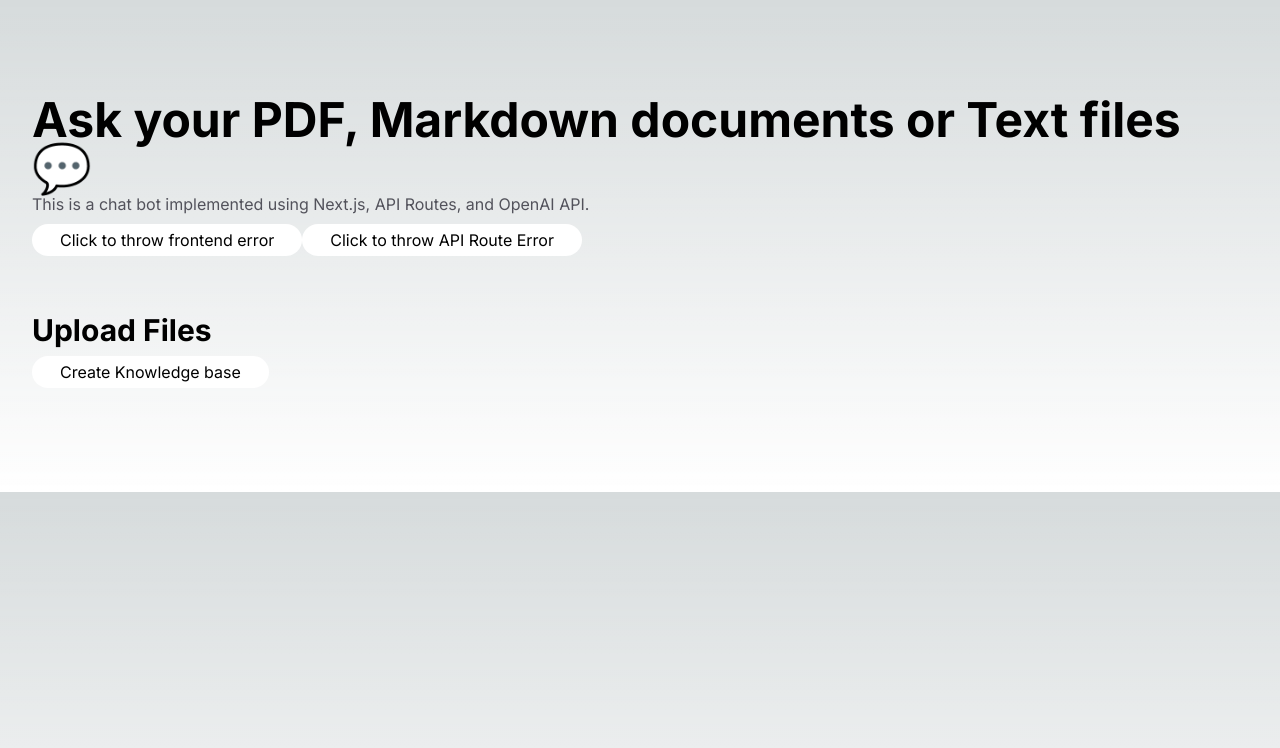
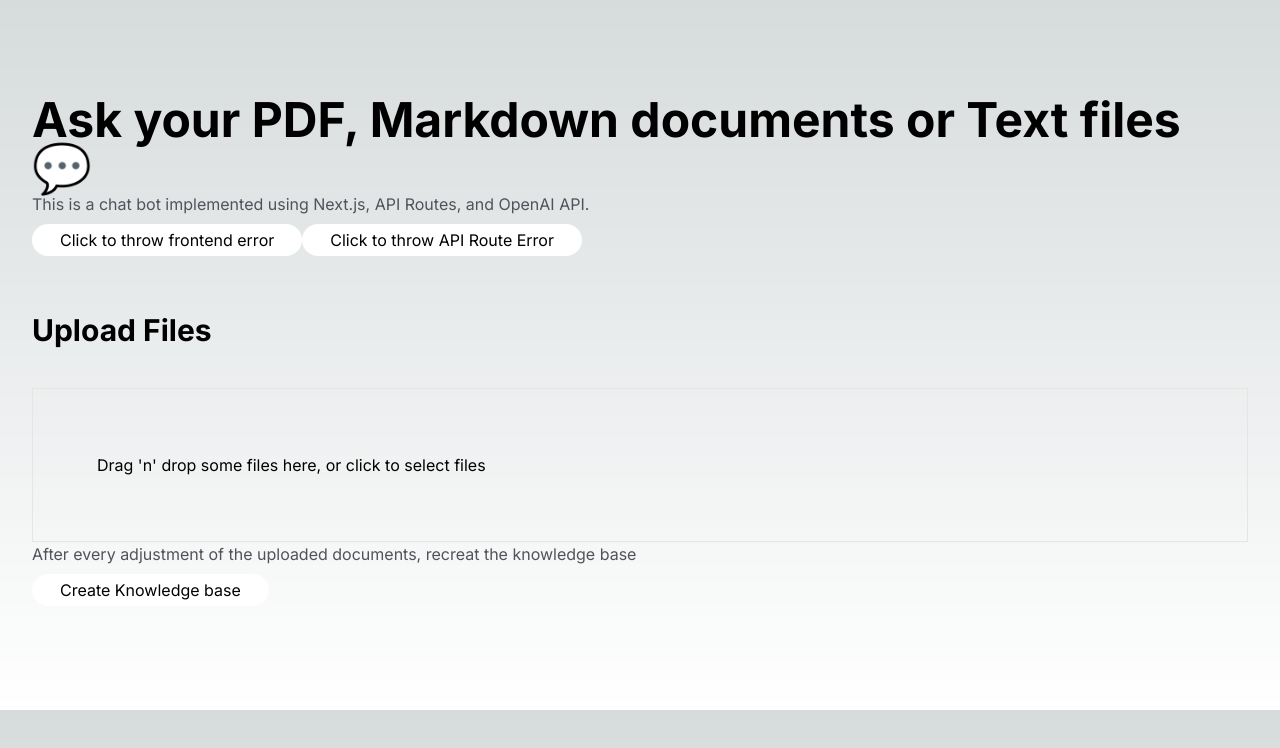
Before and after one commit to KobbyBawuah/Fullstack-Custom-AI-Chatbot, a Next.js app: page / in a window 1280 px wide. Shown: the top 748 px of the page. Built offline with nearby package versions, Linux system fonts and the light colour scheme.

Commit message:
basic DnD funtionality with basic preview section

```diff
--- a/app/page.tsx
+++ b/app/page.tsx
@@ -1,6 +1,6 @@
 'use client'
 import { useState } from 'react'
-// import Dropzone from '../components/Dropzone';
+import Dropzone from '../components/Dropzone';
 
 
 export default function Home() {
@@ -87,8 +87,9 @@
       <div className='container'>
         {/* Upload section */}
         <h1 className='text-3xl font-bold'>Upload Files</h1>
-        {/* <Dropzone className='mt-10 border border-neutral-200 p-16'/> */}
+        <Dropzone className='p-16 mt-10 border border-neutral-200' />
 
+        <h2 className='text-zinc-600'>After every adjustment of the uploaded documents, recreat the knowledge base</h2>
         { /* consider removing this button from the UI once the embeddings are created ... */}
         <button className="px-7 py-1 rounded-2xl bg-white text-black mt-2 mb-2" onClick={createIndexAndEmbeddings}>Create Knowledge base</button>
 
--- /dev/null
+++ b/components/Dropzone.jsx
@@ -0,0 +1,48 @@
+import React, { use, useCallback, useState } from 'react'
+import { useDropzone } from 'react-dropzone'
+import Image from 'next/image'
+
+const Dropzone = ({ className }) => {
+    const [files, setFiles] = useState([])
+
+    const onDrop = useCallback(acceptedFiles => {
+        // Do something with the files
+        // console.log(acceptedFiles)
+
+        if (acceptedFiles?.length) {
+            setFiles(previousFiles => [
+                ...previousFiles,
+                ...acceptedFiles.map(file =>
+                    Object.assign(file, { preview: URL.createObjectURL(file) })
+                )
+            ])
+        }
+    }, [])
+
+    const { getRootProps, getInputProps, isDragActive } = useDropzone({ onDrop })
+
+    return (
+        <form>
+            <div {...getRootProps({
+                className: className
+            })}>
+                <input {...getInputProps()} />
+                {
+                    isDragActive ?
+                        <p>Drop the files here ...</p> :
+                        <p>Drag 'n' drop some files here, or click to select files</p>
+                }
+            </div>
+            {/* Preview section */}
+            <ul>
+                {files.map(file => (
+                    <li key={file.name}>
+                        <Image src={file.preview} alt='' width={100} height={100} />
+                    </li>
+                ))}
+            </ul>
+        </form>
+    )
+}
+
+export default Dropzone
--- a/package.json
+++ b/package.json
@@ -25,6 +25,7 @@
     "postcss": "8.4.27",
     "react": "18.2.0",
     "react-dom": "18.2.0",
+    "react-dropzone": "^14.2.3",
     "tailwindcss": "3.3.3",
     "typescript": "5.1.6"
   }
--- a/tsconfig.json
+++ b/tsconfig.json
@@ -34,7 +34,9 @@
     "next-env.d.ts",
     "**/*.ts",
     "**/*.tsx",
-    ".next/types/**/*.ts"
+    ".next/types/**/*.ts",
+    "app/page.tsx",
+    "components/Dropzone.tsx"
   ],
   "exclude": [
     "node_modules"
```
Also changed, not shown: 1 other file (tests, documents, lock files or other folders).
